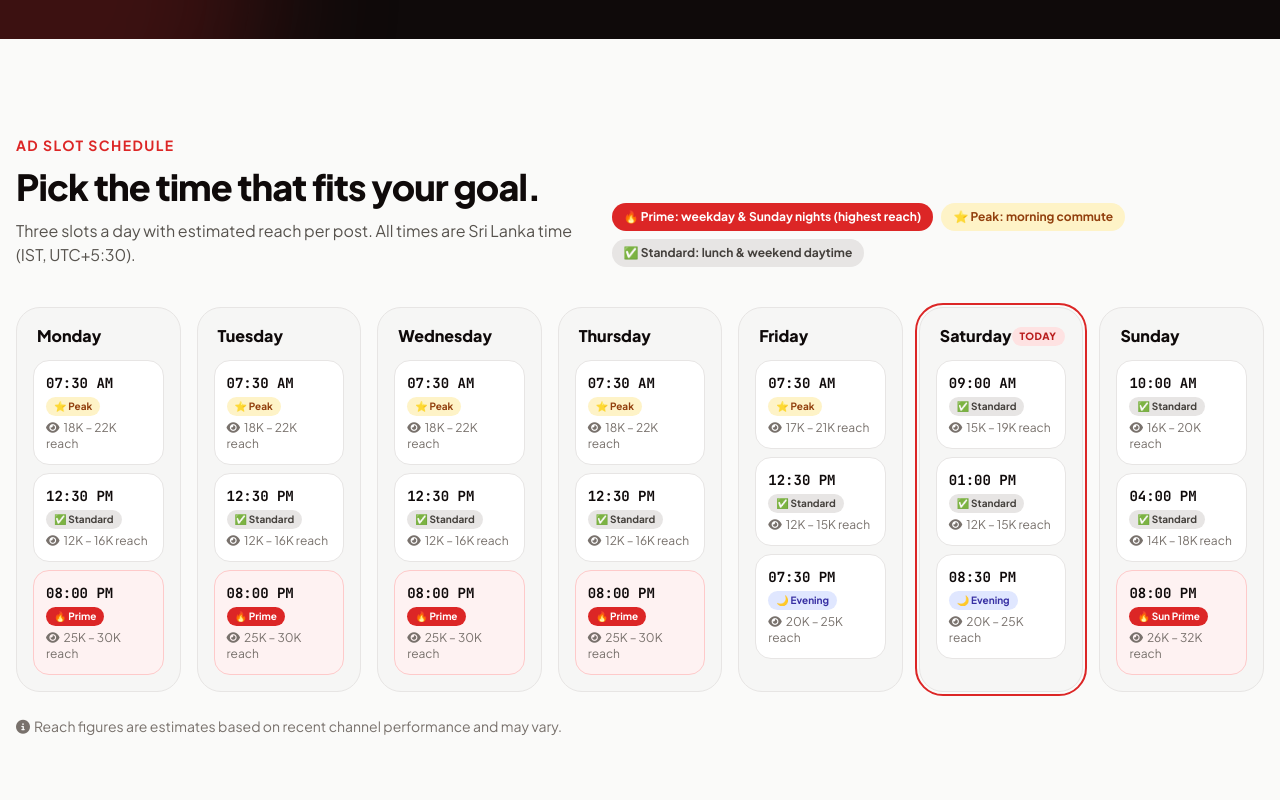
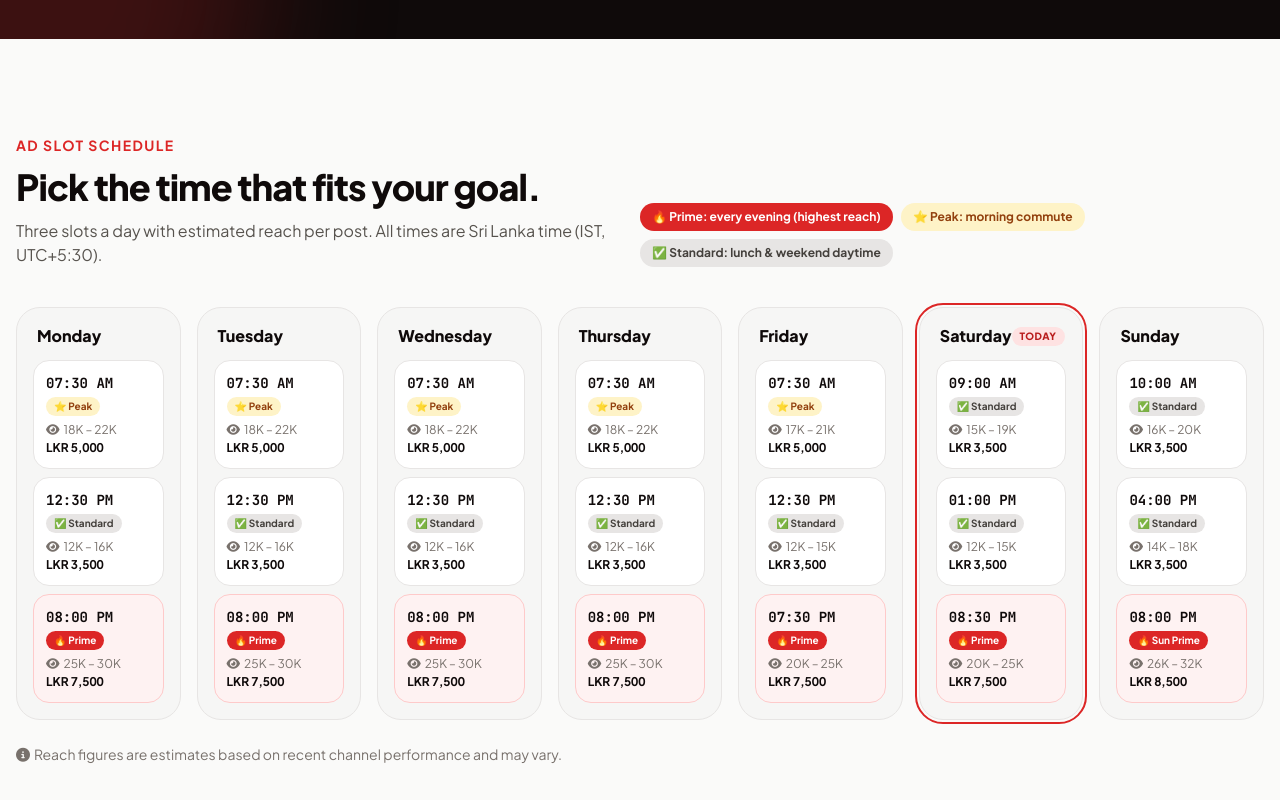
Before and after one commit to Jobs-and-Interns/Jobs-and-Interns.github.io, a plain HTML site: page index.html in a window 1280 px wide. Shown: the part 3780-4580 px from the top of the page. Drawn offline with nearby package versions, Linux system fonts and the light colour scheme; animation ran at ten frames a second.

Commit message:
Mark Fri/Sat evening slots as Prime and show slot prices in schedule
Co-Authored-By: Claude Opus 5.5 <noreply@anthropic.com>
Claude-Session: https://claude.ai/code/session_01HvrL4wrQ2UqEV8kFx87PPS

```diff
--- a/index.html
+++ b/index.html
@@ -546,7 +546,7 @@
                      <p class="mt-3 text-stone-600">Three slots a day with estimated reach per post. All times are Sri Lanka time (IST, UTC+5:30).</p>
                   </div>
                   <ul class="flex flex-wrap gap-2 text-xs font-bold">
-                     <li class="rounded-full bg-brand-600 text-white px-3 py-1.5">🔥 Prime: weekday &amp; Sunday nights (highest reach)</li>
+                     <li class="rounded-full bg-brand-600 text-white px-3 py-1.5">🔥 Prime: every evening (highest reach)</li>
                      <li class="rounded-full bg-amber-100 text-amber-800 px-3 py-1.5">⭐ Peak: morning commute</li>
                      <li class="rounded-full bg-stone-200 text-stone-700 px-3 py-1.5">✅ Standard: lunch &amp; weekend daytime</li>
                   </ul>
@@ -559,30 +559,30 @@
                <div id="scheduleFallback" class="mt-10 overflow-x-auto rounded-2xl border border-stone-200 bg-white">
                   <table class="w-full text-sm">
                      <thead class="bg-stone-50 text-left text-stone-500">
-                        <tr><th class="px-4 py-3">Day</th><th class="px-4 py-3">Time</th><th class="px-4 py-3">Est. reach</th><th class="px-4 py-3">Slot</th></tr>
+                        <tr><th class="px-4 py-3">Day</th><th class="px-4 py-3">Time</th><th class="px-4 py-3">Est. reach</th><th class="px-4 py-3">Slot</th><th class="px-4 py-3">Price (LKR)</th></tr>
                      </thead>
                      <tbody class="divide-y divide-stone-100" id="scheduleData">
-                        <tr data-day="1"><td class="px-4 py-2">Mon</td><td>07:30 AM</td><td>18K – 22K</td><td>peak</td></tr>
-                        <tr data-day="1"><td class="px-4 py-2">Mon</td><td>12:30 PM</td><td>12K – 16K</td><td>standard</td></tr>
-                        <tr data-day="1"><td class="px-4 py-2">Mon</td><td>08:00 PM</td><td>25K – 30K</td><td>prime</td></tr>
-                        <tr data-day="2"><td class="px-4 py-2">Tue</td><td>07:30 AM</td><td>18K – 22K</td><td>peak</td></tr>
-                        <tr data-day="2"><td class="px-4 py-2">Tue</td><td>12:30 PM</td><td>12K – 16K</td><td>standard</td></tr>
-                        <tr data-day="2"><td class="px-4 py-2">Tue</td><td>08:00 PM</td><td>25K – 30K</td><td>prime</td></tr>
-                        <tr data-day="3"><td class="px-4 py-2">Wed</td><td>07:30 AM</td><td>18K – 22K</td><td>peak</td></tr>
-                        <tr data-day="3"><td class="px-4 py-2">Wed</td><td>12:30 PM</td><td>12K – 16K</td><td>standard</td></tr>
-                        <tr data-day="3"><td class="px-4 py-2">Wed</td><td>08:00 PM</td><td>25K – 30K</td><td>prime</td></tr>
-                        <tr data-day="4"><td class="px-4 py-2">Thu</td><td>07:30 AM</td><td>18K – 22K</td><td>peak</td></tr>
-                        <tr data-day="4"><td class="px-4 py-2">Thu</td><td>12:30 PM</td><td>12K – 16K</td><td>standard</td></tr>
-                        <tr data-day="4"><td class="px-4 py-2">Thu</td><td>08:00 PM</td><td>25K – 30K</td><td>prime</td></tr>
-                        <tr data-day="5"><td class="px-4 py-2">Fri</td><td>07:30 AM</td><td>17K – 21K</td><td>peak</td></tr>
-                        <tr data-day="5"><td class="px-4 py-2">Fri</td><td>12:30 PM</td><td>12K – 15K</td><td>standard</td></tr>
-                        <tr data-day="5"><td class="px-4 py-2">Fri</td><td>07:30 PM</td><td>20K – 25K</td><td>evening</td></tr>
-                        <tr data-day="6"><td class="px-4 py-2">Sat</td><td>09:00 AM</td><td>15K – 19K</td><td>standard</td></tr>
-                        <tr data-day="6"><td class="px-4 py-2">Sat</td><td>01:00 PM</td><td>12K – 15K</td><td>standard</td></tr>
-                        <tr data-day="6"><td class="px-4 py-2">Sat</td><td>08:30 PM</td><td>20K – 25K</td><td>evening</td></tr>
-                        <tr data-day="0"><td class="px-4 py-2">Sun</td><td>10:00 AM</td><td>16K – 20K</td><td>standard</td></tr>
-                        <tr data-day="0"><td class="px-4 py-2">Sun</td><td>04:00 PM</td><td>14K – 18K</td><td>standard</td></tr>
-                        <tr data-day="0"><td class="px-4 py-2">Sun</td><td>08:00 PM</td><td>26K – 32K</td><td>sunprime</td></tr>
+                        <tr data-day="1"><td class="px-4 py-2">Mon</td><td>07:30 AM</td><td>18K – 22K</td><td>peak</td><td>5,000</td></tr>
+                        <tr data-day="1"><td class="px-4 py-2">Mon</td><td>12:30 PM</td><td>12K – 16K</td><td>standard</td><td>3,500</td></tr>
+                        <tr data-day="1"><td class="px-4 py-2">Mon</td><td>08:00 PM</td><td>25K – 30K</td><td>prime</td><td>7,500</td></tr>
+                        <tr data-day="2"><td class="px-4 py-2">Tue</td><td>07:30 AM</td><td>18K – 22K</td><td>peak</td><td>5,000</td></tr>
+                        <tr data-day="2"><td class="px-4 py-2">Tue</td><td>12:30 PM</td><td>12K – 16K</td><td>standard</td><td>3,500</td></tr>
+                        <tr data-day="2"><td class="px-4 py-2">Tue</td><td>08:00 PM</td><td>25K – 30K</td><td>prime</td><td>7,500</td></tr>
+                        <tr data-day="3"><td class="px-4 py-2">Wed</td><td>07:30 AM</td><td>18K – 22K</td><td>peak</td><td>5,000</td></tr>
+                        <tr data-day="3"><td class="px-4 py-2">Wed</td><td>12:30 PM</td><td>12K – 16K</td><td>standard</td><td>3,500</td></tr>
+                        <tr data-day="3"><td class="px-4 py-2">Wed</td><td>08:00 PM</td><td>25K – 30K</td><td>prime</td><td>7,500</td></tr>
+                        <tr data-day="4"><td class="px-4 py-2">Thu</td><td>07:30 AM</td><td>18K – 22K</td><td>peak</td><td>5,000</td></tr>
+                        <tr data-day="4"><td class="px-4 py-2">Thu</td><td>12:30 PM</td><td>12K – 16K</td><td>standard</td><td>3,500</td></tr>
+                        <tr data-day="4"><td class="px-4 py-2">Thu</td><td>08:00 PM</td><td>25K – 30K</td><td>prime</td><td>7,500</td></tr>
+                        <tr data-day="5"><td class="px-4 py-2">Fri</td><td>07:30 AM</td><td>17K – 21K</td><td>peak</td><td>5,000</td></tr>
+                        <tr data-day="5"><td class="px-4 py-2">Fri</td><td>12:30 PM</td><td>12K – 15K</td><td>standard</td><td>3,500</td></tr>
+                        <tr data-day="5"><td class="px-4 py-2">Fri</td><td>07:30 PM</td><td>20K – 25K</td><td>prime</td><td>7,500</td></tr>
+                        <tr data-day="6"><td class="px-4 py-2">Sat</td><td>09:00 AM</td><td>15K – 19K</td><td>standard</td><td>3,500</td></tr>
+                        <tr data-day="6"><td class="px-4 py-2">Sat</td><td>01:00 PM</td><td>12K – 15K</td><td>standard</td><td>3,500</td></tr>
+                        <tr data-day="6"><td class="px-4 py-2">Sat</td><td>08:30 PM</td><td>20K – 25K</td><td>prime</td><td>7,500</td></tr>
+                        <tr data-day="0"><td class="px-4 py-2">Sun</td><td>10:00 AM</td><td>16K – 20K</td><td>standard</td><td>3,500</td></tr>
+                        <tr data-day="0"><td class="px-4 py-2">Sun</td><td>04:00 PM</td><td>14K – 18K</td><td>standard</td><td>3,500</td></tr>
+                        <tr data-day="0"><td class="px-4 py-2">Sun</td><td>08:00 PM</td><td>26K – 32K</td><td>sunprime</td><td>8,500</td></tr>
                      </tbody>
                   </table>
                </div>
@@ -776,11 +776,10 @@
 
            // Build the schedule cards from the fallback table
            const tiers = {
-             prime:    { label: '🔥 Prime',     cls: 'bg-brand-600 text-white',        row: 'bg-brand-50 border-brand-200' },
-             sunprime: { label: '🔥 Sun Prime', cls: 'bg-brand-600 text-white',        row: 'bg-brand-50 border-brand-200' },
-             peak:     { label: '⭐ Peak',      cls: 'bg-amber-100 text-amber-800',    row: 'bg-white border-stone-200' },
-             standard: { label: '✅ Standard',  cls: 'bg-stone-200 text-stone-700',    row: 'bg-white border-stone-200' },
-             evening:  { label: '🌙 Evening',   cls: 'bg-indigo-100 text-indigo-800',  row: 'bg-white border-stone-200' },
+             prime:    { label: '🔥 Prime',     price: '7,500', cls: 'bg-brand-600 text-white',     row: 'bg-brand-50 border-brand-200' },
+             sunprime: { label: '🔥 Sun Prime', price: '8,500', cls: 'bg-brand-600 text-white',     row: 'bg-brand-50 border-brand-200' },
+             peak:     { label: '⭐ Peak',      price: '5,000', cls: 'bg-amber-100 text-amber-800', row: 'bg-white border-stone-200' },
+             standard: { label: '✅ Standard',  price: '3,500', cls: 'bg-stone-200 text-stone-700', row: 'bg-white border-stone-200' },
            };
            const dayNames = { 1:'Monday', 2:'Tuesday', 3:'Wednesday', 4:'Thursday', 5:'Friday', 6:'Saturday', 0:'Sunday' };
            const rows = [...document.querySelectorAll('#scheduleData tr')];
@@ -808,7 +807,10 @@
                      '<span class="font-mono font-bold text-ink text-sm whitespace-nowrap">' + s.time + '</span>' +
                      '<span class="rounded-full text-[10px] font-bold px-2 py-0.5 whitespace-nowrap ' + t.cls + '">' + t.label + '</span>' +
                    '</div>' +
-                   '<div class="mt-1 text-xs text-stone-500"><i class="fas fa-eye mr-1"></i>' + s.reach + ' reach</div>' +
+                   '<div class="mt-1.5 flex flex-wrap items-center justify-between gap-x-2 gap-y-0.5 text-xs">' +
+                     '<span class="text-stone-500 whitespace-nowrap"><i class="fas fa-eye mr-1"></i>' + s.reach + '</span>' +
+                     '<span class="font-bold text-ink whitespace-nowrap tabular">LKR ' + t.price + '</span>' +
+                   '</div>' +
                  '</li>';
                }).join('') + '</ul>';
              grid.appendChild(card);
```
